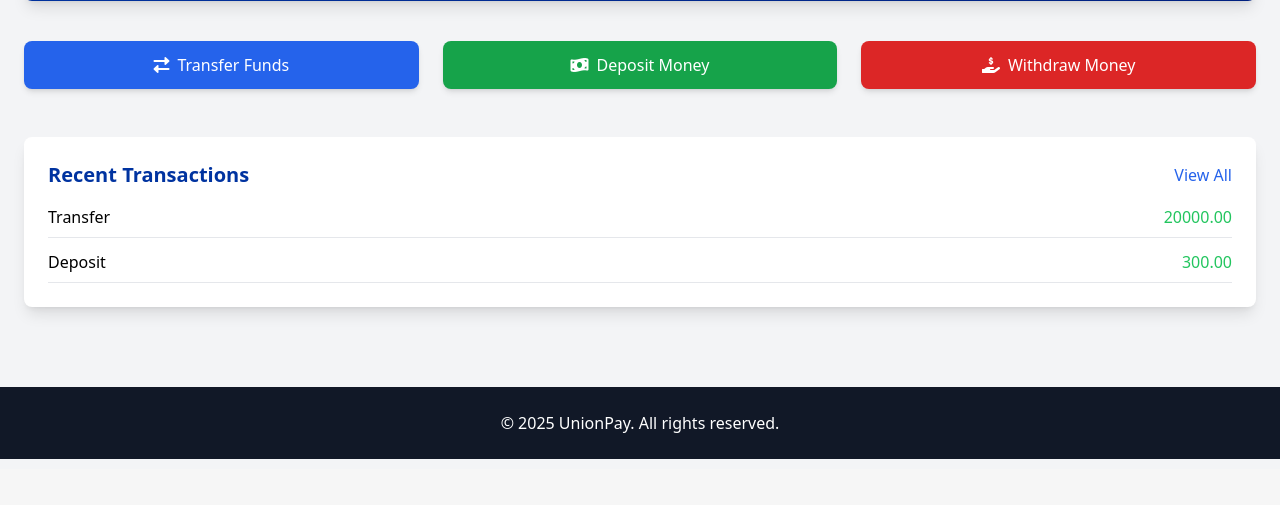
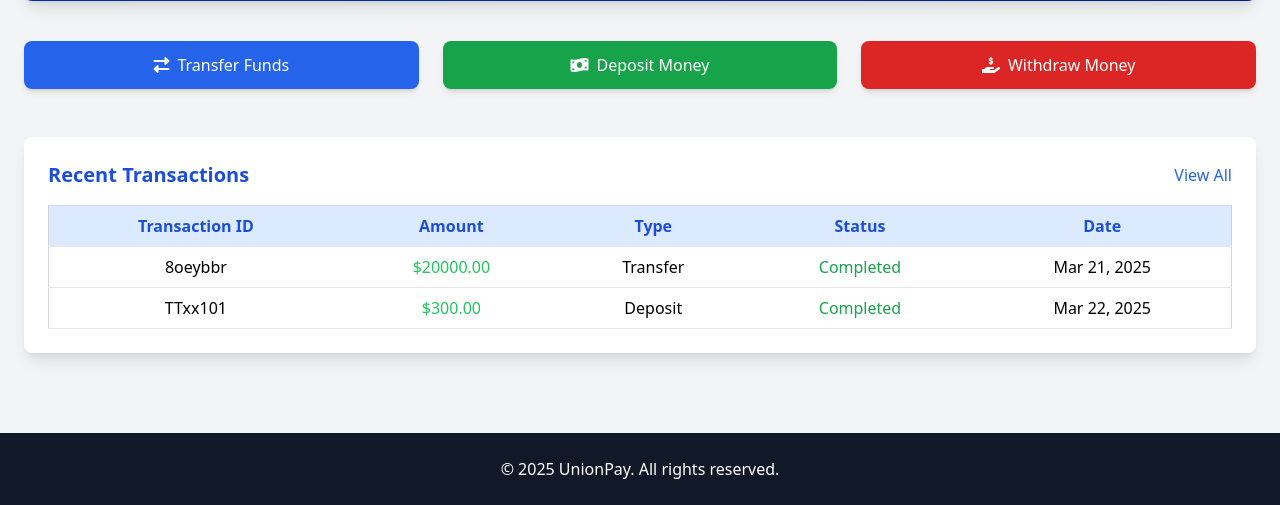
Before and after one commit to GodsplanElot/BOAclone, a Django app: template boa/bankPages/templates/bankPages/dashboard.html in a window 1280 px wide. Shown: the part 331-836 px from the top of the page. Before the commit the page ends 790 px from the top, so only its background shows below. Run offline with Django 5.2, Linux system fonts and the light colour scheme; data comes from the database, SQL or seed files in the repository; both versions use the stored data as it was after the commit; the template is opened without the code that fills it: values that come from a table or form of the project are taken from there, most other values are stand-ins (such as "Sample title", 1, 10 or a date in 2020); some libraries are stand-ins or nearby versions.

Commit message:
Modify dashboard page

```diff
--- a/boa/bankPages/templates/bankPages/dashboard.html
+++ b/boa/bankPages/templates/bankPages/dashboard.html
@@ -60,23 +60,41 @@
         <!-- Recent Transactions -->
         <div class="mt-12 bg-white p-6 shadow-lg rounded-lg">
             <div class="flex justify-between items-center mb-4">
-                <h3 class="text-xl font-semibold secondary-color">Recent Transactions</h3>
+                <h3 class="text-xl font-semibold text-blue-700">Recent Transactions</h3>
                 <div class="space-x-4">
                     <a href="{% url 'transactions' %}" class="text-blue-600 hover:underline">View All</a>
                 </div>
             </div>
 
-            {% if transactions %}
-                <ul class="mt-4 space-y-3">
-                    {% for transaction in transactions %}
-                        <li class="flex justify-between border-b pb-2">
-                            <span class="font-medium">{{ transaction.transaction_type|title }}</span>
-                            <span class="{% if transaction.transaction_type == 'withdrawal' %}text-red-500{% else %}text-green-500{% endif %}">
-                                {{ transaction.amount|floatformat:2 }}
-                            </span>
-                        </li>
-                    {% endfor %}
-                </ul>
+            {% if recent_transactions %}
+                <div class="overflow-x-auto">
+                    <table class="min-w-full bg-white border border-gray-300 rounded-lg">
+                        <thead>
+                            <tr class="bg-blue-100 text-blue-700">
+                                <th class="py-2 px-4 border-b">Transaction ID</th>
+                                <th class="py-2 px-4 border-b">Amount</th>
+                                <th class="py-2 px-4 border-b">Type</th>
+                                <th class="py-2 px-4 border-b">Status</th>
+                                <th class="py-2 px-4 border-b">Date</th>
+                            </tr>
+                        </thead>
+                        <tbody>
+                            {% for transaction in recent_transactions %}
+                            <tr class="text-center border-b">
+                                <td class="py-2 px-4">{{ transaction.transaction_id }}</td>
+                                <td class="py-2 px-4 {% if transaction.transaction_type == 'withdrawal' %}text-red-500{% else %}text-green-500{% endif %}">
+                                    ${{ transaction.amount|floatformat:2 }}
+                                </td>
+                                <td class="py-2 px-4 capitalize">{{ transaction.transaction_type }}</td>
+                                <td class="py-2 px-4 {% if transaction.status == 'completed' %}text-green-600{% elif transaction.status == 'failed' %}text-red-600{% else %}text-yellow-600{% endif %}">
+                                    {{ transaction.status|title }}
+                                </td>
+                                <td class="py-2 px-4">{{ transaction.timestamp|date:"M d, Y" }}</td>
+                            </tr>
+                            {% endfor %}
+                        </tbody>
+                    </table>
+                </div>
             {% else %}
                 <p class="text-gray-500 text-center mt-4">No recent transactions available.</p>
             {% endif %}
@@ -84,4 +102,8 @@
 
     </section>
 
+
+
+
+
     {% endblock %}
```
Also changed, not shown: boa/db.sqlite3.
